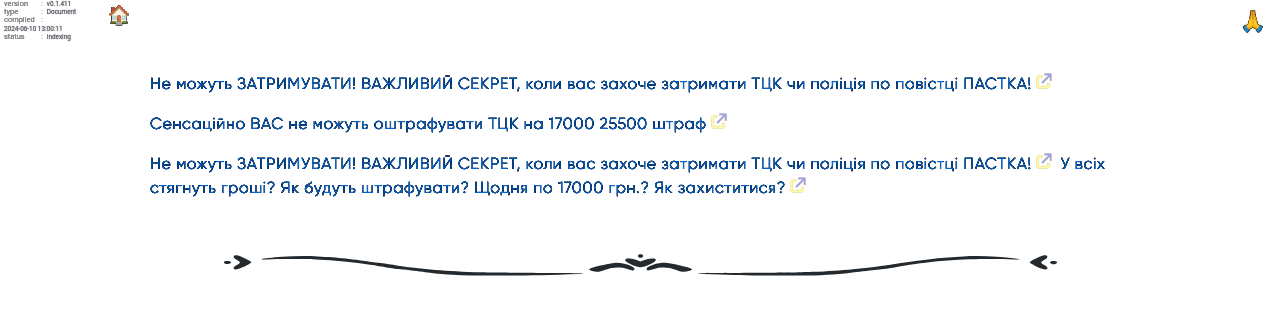
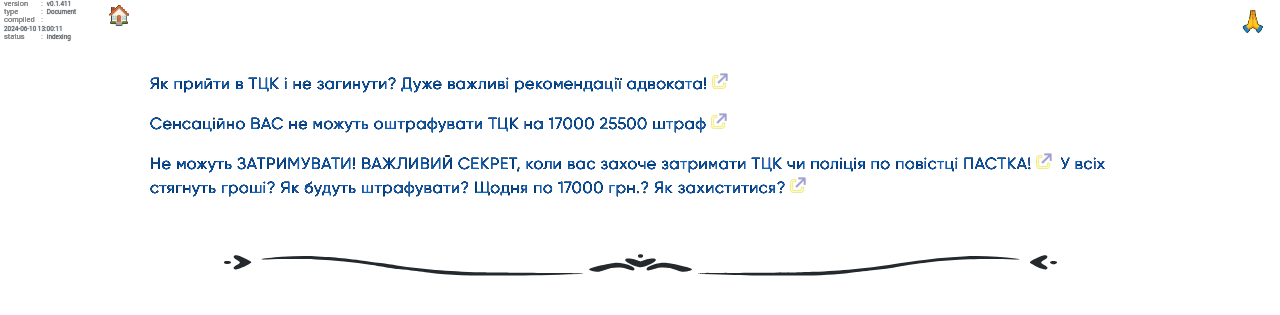
Before and after one commit to my-ihq-prf/voleviyavlennya, a Jekyll site: the page built from docs/pages/you_tube/advokat-sergij-gula/index.md, in a window 1280 px wide. Shown: the top 315 px of the page. Built offline with Jekyll 4.4.1, drawn with Linux system fonts in a browser that asks for light colours; some web fonts are replaced; our own code applies the rules of GitHub Pages for plain Markdown files.

Commit message:
main ✨ home commit

```diff
--- a/docs/pages/you_tube/advokat-sergij-gula/index.md
+++ b/docs/pages/you_tube/advokat-sergij-gula/index.md
@@ -1,4 +1,4 @@
-<span><a href="{{site.github.url}}/pages/you_tube/advokat-sergij-gula/yak-prijti-v-tck-i-ne-zaginuti-duzhe-vazhlivi-rekomendaciyi-advokata.html" target="_block"><font role="case" lvl="2"></font>Не можуть ЗАТРИМУВАТИ! ВАЖЛИВИЙ СЕКРЕТ, коли вас захоче затримати ТЦК чи поліція по повістці ПАСТКА!</a></span>
+<span><a href="{{site.github.url}}/pages/you_tube/advokat-sergij-gula/yak-prijti-v-tck-i-ne-zaginuti-duzhe-vazhlivi-rekomendaciyi-advokata.html" target="_block"><font role="case" lvl="2"></font>Як прийти в ТЦК і не загинути? Дуже важливі рекомендації адвоката!</a></span>
 
 <span><a href="{{site.github.url}}/pages/you_tube/advokat-sergij-gula/sensacijno-vas-ne-mozhut-oshtrafuvati-tck-na-17000-25500-shtraf.html" target="_block"><font role="case" lvl="2"></font>Сенсаційно ВАС не можуть оштрафувати ТЦК на 17000 25500 штраф</a></span>
 
```
Also changed, not shown: docs/pages/you_tube/advokat-sergij-gula/yak-prijti-v-tck-i-ne-zaginuti-duzhe-vazhlivi-rekomendaciyi-advokata.md (+1 -1 lines).
